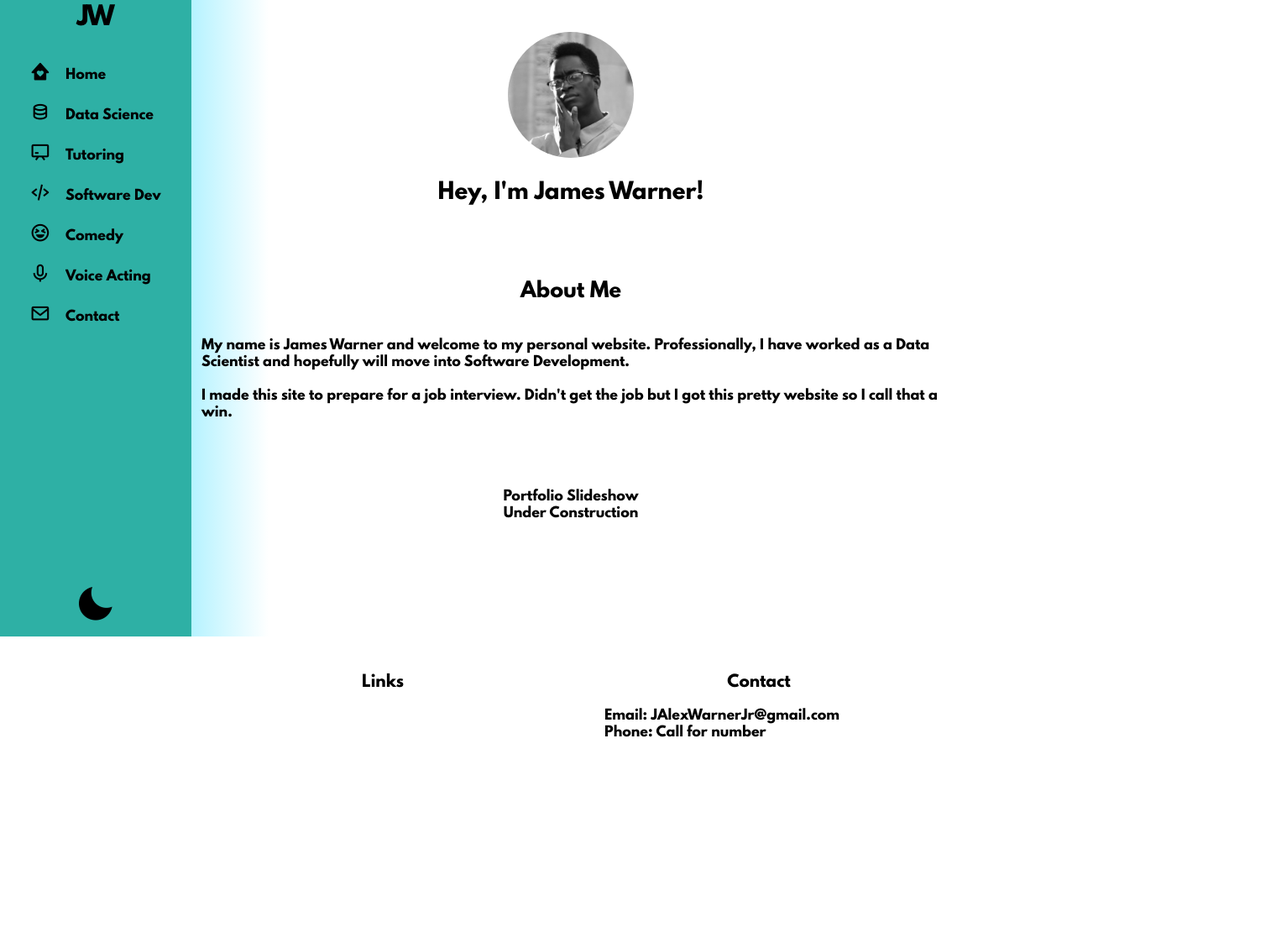
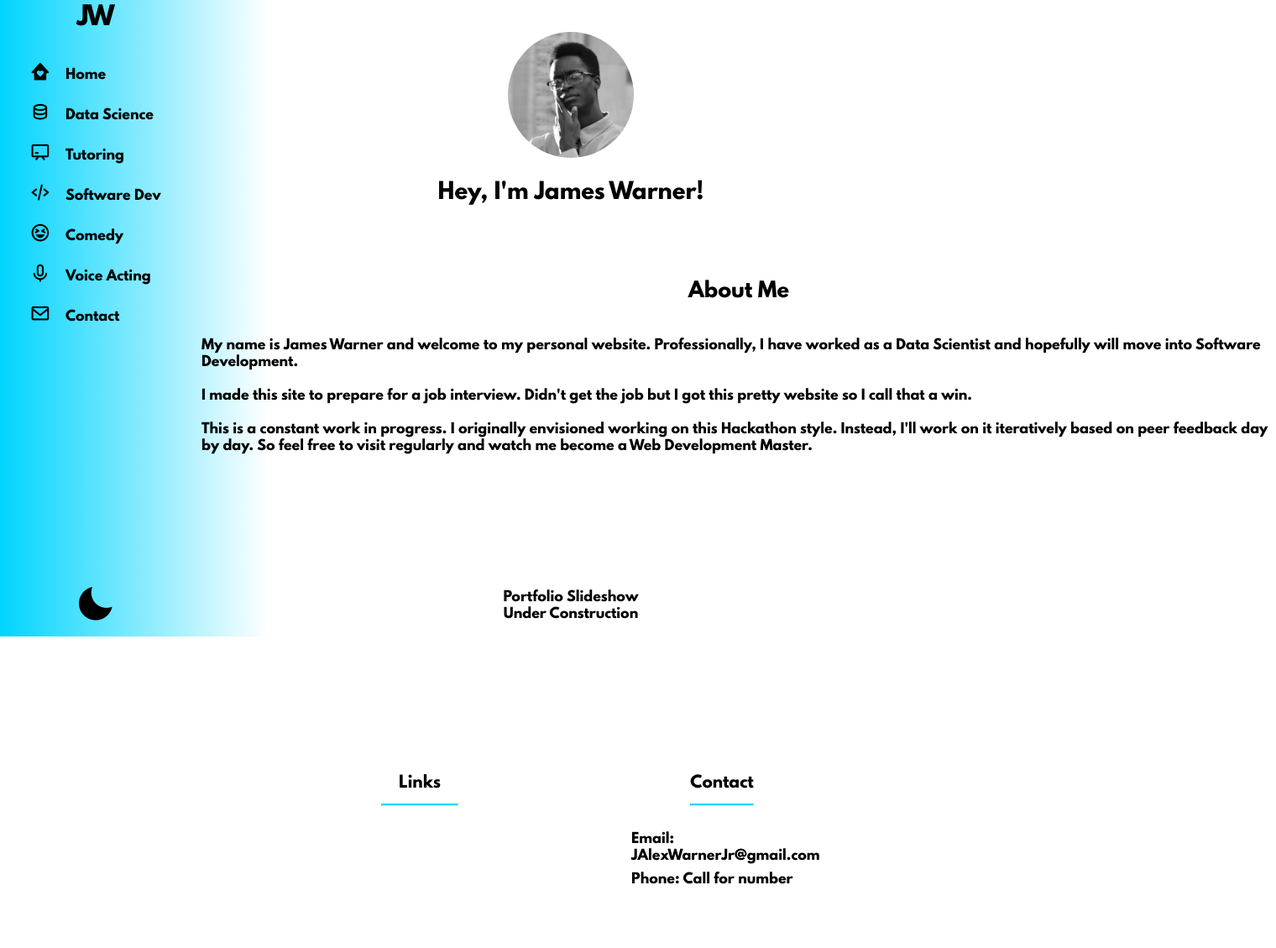
Before and after one commit to JAlexWarner/JAlexWarner.github.io, a website: page index.html in a window 1280 px wide. Shown: the part 42-1171 px from the top of the page at 84% size, 1520 px wide, since content can reach past the window. Before the commit the page ends 984 px from the top, so only its background shows below. Drawn offline with nearby package versions, Linux system fonts and the light colour scheme.

Commit message:
scrollbar fix and sleekness

```diff
--- a/arrangement.css
+++ b/arrangement.css
@@ -1,6 +1,7 @@
 /* ##### NAVIGATION BAR ##### */
 .nav-bar {
-  background-color: #2EB0A5;
+  /* background-color: #2EB0A5; */
+  /* background-color: var(--current_nav-color); */
   z-index: 999;
   overflow: hidden;
 }
@@ -15,8 +16,18 @@
 
 #about-section {
   margin-bottom: 5rem;
-  /* height: 30rem;
-  width: 60rem;  */
+  margin-left: auto;
+  margin-right: auto;
+  width: 80rem;
+}
+
+.portfolio-slideshow {
+  margin: 5rem 0;
+  height: 12.5rem;
+  display: flex;
+  align-items: center;
+  justify-content: center;
+  /* padding-bottom: 10rem; */
 }
 
 /* Large Screens Start */
@@ -71,7 +82,6 @@
 }
 
 .nav-link {
-  /* border: 2px dashed purple; */
   display: flex;
   flex-direction: row;
   height: 2rem;
@@ -122,7 +132,9 @@
   display: grid;
   height: 10rem;
   grid-template-columns: 1fr 1fr;
-  gap: 1rem;
+  /* gap: 1rem; */
+  margin-bottom: 1rem;
+  padding: 0rem 5rem 4rem 5rem;
 }
 
 .main-grid-item {
@@ -131,12 +143,20 @@
 
 .links-info {
   display: grid;
+  /* border: .5 solid var(--current-nav-color);
+  border-top: none;
+  border-bottom: none;
+  border-left: none; */
 }
 
 .contact-info {
   display: grid;
   grid-template-rows: min-content auto;
   padding: 0rem 2rem;
+  /* border: .5px solid var(--current-nav-color);
+  border-top: none;
+  border-bottom: none;
+  border-right: none; */
 }
 }
 /* Large Screens End */
--- a/index.html
+++ b/index.html
@@ -23,9 +23,15 @@
             Professionally, I have worked as a Data Scientist and hopefully
             will move into Software Development.
             <br><br>
-            I made this site to prepare for a job interview. Didn't get the job but I got this pretty website so I call that a win.
+            I made this site to prepare for a job interview. Didn't
+            get the job but I got this pretty website so I call that a win.
+            <br><br>
+            This is a constant work in progress. I originally envisioned
+            working on this Hackathon style. Instead, I'll work on it iteratively
+            based on peer feedback day by day. So feel free to visit regularly
+            and watch me become a Web Development Master.
         </div>
-        <div class="center-text" style="height:200px;">
+        <div class="center-text portfolio-slideshow">
             Portfolio Slideshow<br>
             Under Construction
         </div>
@@ -33,16 +39,20 @@
             <div class="main-grid-item links-info">
                 <div class="links-title center-text">
                     <h3>Links</h3>
+                    <hr>
                 </div>
                 <!-- <i class='bx bxl-facebook-square'></i> -->
             </div>
             <div class="main-grid-item contact-info">
                 <div class="contant-title center-text">
                     <h3>Contact</h3>
+                    <hr>
                 </div>
                 <div >
-                    Email: JAlexWarnerJr@gmail.com<br>
-                    Phone: Call for number
+                    <ul class="contact-list">
+                        <li>Email: JAlexWarnerJr@gmail.com</li>
+                        <li>Phone: Call for number</li>
+                    </ul>
                 </div>
 
             </div>
--- a/src/index.ts
+++ b/src/index.ts
@@ -1,14 +1,16 @@
 // NOTE: Look more into ARIA when we feel confident in all the tabs
-
-let link_text_array = Array.from(document.querySelectorAll("link-text"));
-let link_text_lengths = link_text_array.map(x => x.textContent? x.textContent.length : 0);
+// NOTE For self: When trying to figure out LOC of JavaScript,
+//      remember everything we simplified later
 
 function toggleDark() {
   document.body.classList.toggle("dark-mode");
   if (document.body.classList.contains("dark-mode")) {
+    // document.documentElement.style.setProperty("--bg-color", "#9300ff");
     document.documentElement.style.setProperty("--bg-color", "#262626");
+    document.documentElement.style.setProperty("--current-nav-color", "#9300ff");
   } else {
     document.documentElement.style.setProperty("--bg-color", "white");
+    document.documentElement.style.setProperty("--current-nav-color", "#00d4ff");
   }
 }
 
@@ -60,15 +62,13 @@ fetch('nav.html')
     }
 
     document.querySelector(".nav-bar")?.addEventListener("mouseenter", function() {
-      if (document.body.classList.contains("dark-mode")){
-        console.log("Great Success (mouseenter)");
-      }
+      console.log("Great Success (mouseenter)");
+      // if (document.body.classList.contains("dark-mode")){}
     })
 
     document.querySelector(".nav-bar")?.addEventListener("mouseleave", function() {
-      if (document.body.classList.contains("dark-mode")){
-        console.log("Great Success (mouseleave)");
-      }
+      console.log("Great Success (mouseleave)");
+      // if (document.body.classList.contains("dark-mode")){}
     })
 })
 
@@ -91,16 +91,4 @@ fetch("common_header.html")
       oldelem.parentNode.replaceChild(newelem,oldelem);
     }
   }
-})
-
-window.onload = () => {
-// var navGradientDiv = document.createElement("div");
-// navGradientDiv.classList.add("gradient-glow");
-// let refNode = document.querySelector("nav-bar");
-
-// if (refNode?.nextSibling) {
-//   document.body.insertBefore(navGradientDiv, refNode?.nextSibling);
-// } else {
-//   throw Error("Couldn't find nav-bar's next sibling");
-// }
-};
+});
--- a/styles.css
+++ b/styles.css
@@ -4,6 +4,7 @@
   --faster-speed: .5s;
   --initial-nav-size: 5rem;
   --bg-color: white; /* #262626 */
+  --current-nav-color: #00d4ff;
 }
 
 @font-face {
@@ -24,18 +25,32 @@ body {
   margin: 0;
   font-family: "LeagueSpartan-Bold", 'Gill Sans', 'Gill Sans MT', Calibri, 'Trebuchet MS', sans-serif;
   background-color: white;
-  /* background-image: linear-gradient(90deg, #00d4ff 0%, white 70%); */
-  color: black
+  color: black;
+  overflow: scroll;
+  scrollbar-width: none;
+}
+
+body::-webkit-scrollbar {
+  width: 0px;
+  background: transparent;
+}
+
+body::-webkit-scrollbar-track {
+  background: #1e1e24;
+}
+
+body::-webkit-scrollbar-thumb {
+  background: #6649b8;
+}
+
+@-moz-document url-prefix() {
+  html {
+    scrollbar-width: none;
+  }
 }
 
 .dark-mode {
-  /* background-color: #262626; */
-  /* background-image: linear-gradient(90deg, #00d4ff 0%, #262626 10%); */
   color: white;
-}
-
-.dark-mode-nav-hover {
-  /* background-image: linear-gradient(90deg, #00d4ff 0%, #262626 17.5%); */
 }
 
 /*
@@ -43,12 +58,11 @@ Experimental
 */
 
 .gradient-glow {
-  position: absolute;
+  position: fixed;
   height: 100%;
   width: 100%;
   content: "";
-  /* background-image: linear-gradient(90deg, #00d4ff 0%, #262626 20%); */
-  background-image: linear-gradient(90deg, #00d4ff 0%, var(--bg-color) calc(0% + 10rem));
+  background-image: linear-gradient(90deg, var(--current-nav-color) 0%, var(--bg-color) calc(0% + 10rem));
   z-index: -1;
   opacity: 1;
 }
@@ -57,10 +71,10 @@ Experimental
   position: absolute;
   content: "";
   inset: 0;
-  background-image: linear-gradient(90deg, #00d4ff 0%, var(--bg-color) calc(0% + 20rem));
+  background-image: linear-gradient(90deg, var(--current-nav-color) 0%, var(--bg-color) calc(0% + 20rem));
   z-index: -2;
   opacity: 0;
-  transition: opacity 1.5s ease-in;
+  transition: opacity .9s ease-in;
 }
 
 .nav-bar:hover ~ .gradient-glow::before {
@@ -73,6 +87,20 @@ End Experiment
 
 .dark-text {
   color: white;
+}
+
+hr {
+  color: var(--current-nav-color);
+  /* padding-bottom: .25rem; */
+  width: 25%;
+  border-top: .16rem solid var(--current-nav-color);
+  position: relative;
+  bottom: .375rem;
+}
+
+.contact-list, .contact-list li {
+  list-style-type: none;
+  padding-bottom: .5rem;
 }
 
 .center {
```
Also changed, not shown: what have we learned.txt (+15 -0 lines), build/src/index.d.ts, build/src/index.js, 1 other file.
